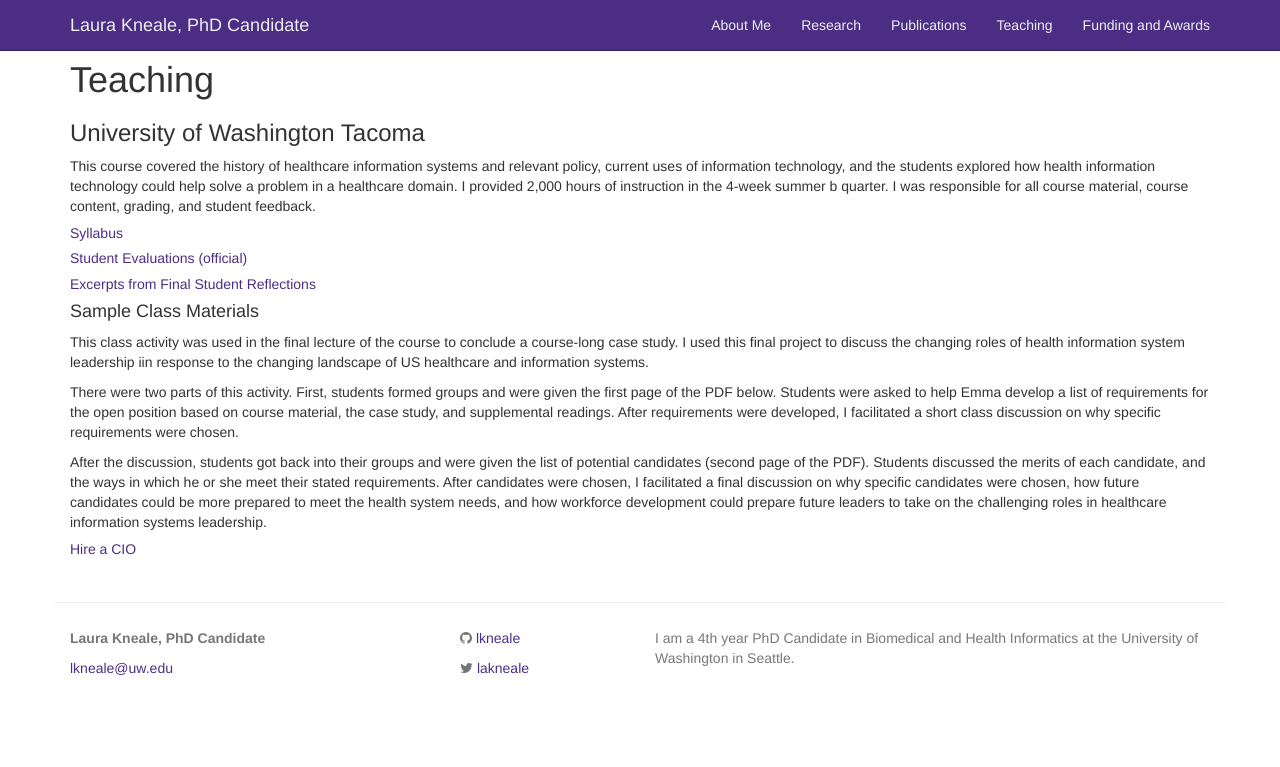
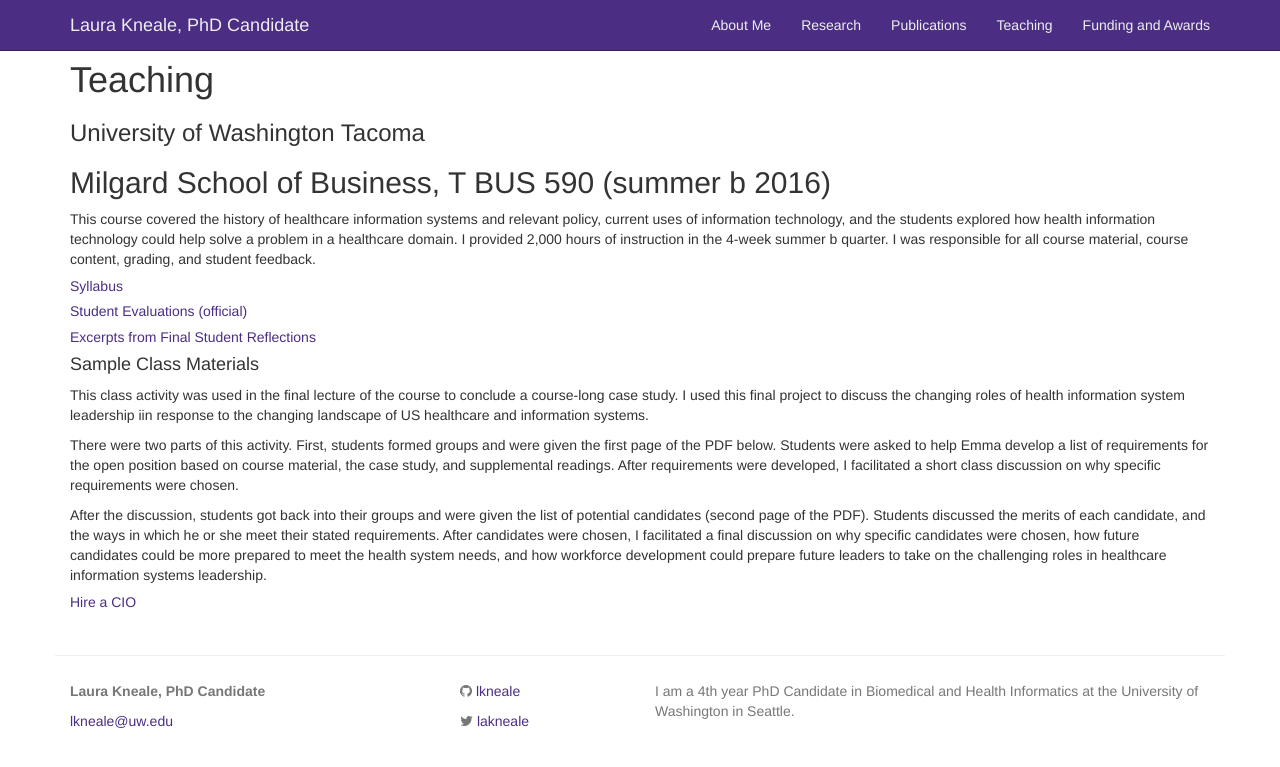
Before and after one commit to lkneale/lkneale.github.io, a Jekyll site: the page built from teaching.md, in a window 1280 px wide. Shown: the top 767 px of the page. Built offline with Jekyll 4.4.1, drawn with Linux system fonts in a browser that asks for light colours.

Commit message:
Update teaching.md

```diff
--- a/teaching.md
+++ b/teaching.md
@@ -4,6 +4,8 @@ title: Teaching
 permalink: /teaching/
 ---
 ### University of Washington Tacoma
+## Milgard School of Business, T BUS 590 (summer b 2016)
+
 This course covered the history of healthcare information systems and relevant policy, current uses of information technology, and the students explored how health information technology could help solve a problem in a healthcare domain. I provided 2,000 hours of instruction in the 4-week summer b quarter. I was responsible for all course material, course content, grading, and student feedback.
 
 ##### <a href="/images/Tacoma Syllabus.pdf" target="_blank">Syllabus
```
